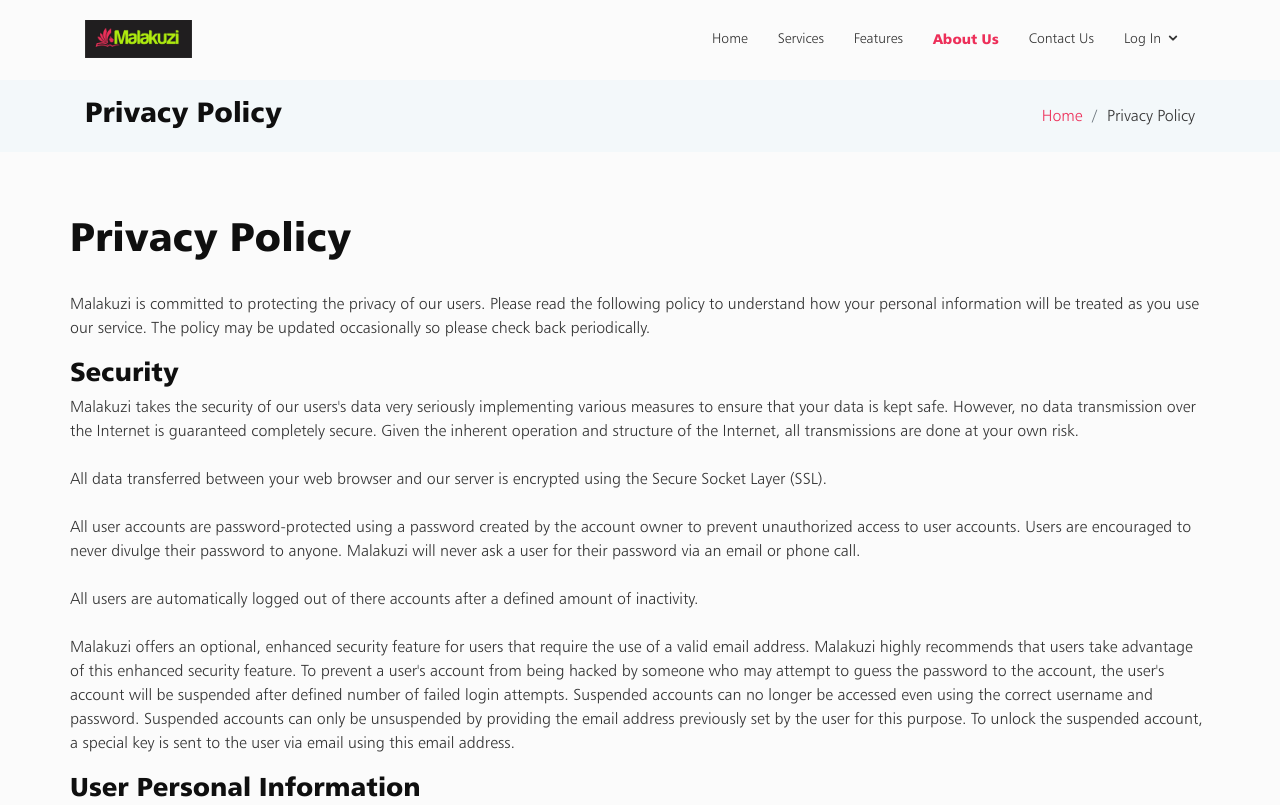
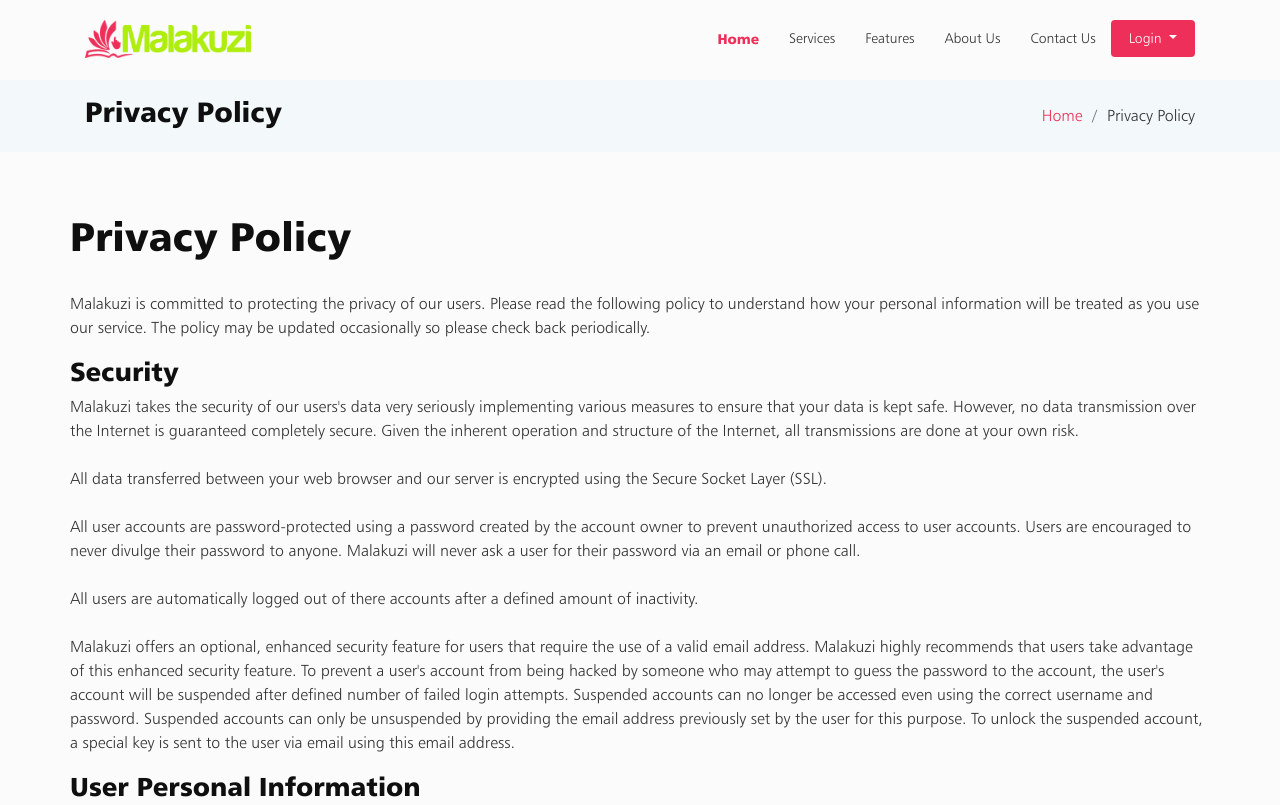
Before and after one commit to AmyXandra/Malakuzi, a plain HTML site: page privacypolicy.html in a window 1280 px wide. Shown: the top 805 px of the page. Drawn offline with Linux system fonts and the light colour scheme.

Commit message:
more changes

```diff
--- a/privacypolicy.html
+++ b/privacypolicy.html
@@ -42,18 +42,18 @@
 <body>
 
     <!-- ======= Header ======= -->
-    <header id="header" class="fixed-top ">
+    <!-- ======= Header ======= -->
+    <header id="header" class="fixed-top header-transparent">
         <div class="container">
 
           <div class="logo float-left">
             <!--<h1 class="text-light"><a href="index.html"><span>Malakuzi</span></a></h1>-->
-                <!--<h1 class="text-light"><a href="index.html"><span>Malakuzi</span></a></h1>-->
-                <a href="index.html"><img src="assets/img/MalakuziLogo.jpeg" alt="" class="img-fluid"></a>
+             <a href="index.html"><img src="assets/img/Malakuzi-logo.png" alt="" class="img-fluid"></a>
           </div>
 
           <nav class="nav-menu float-right d-none d-lg-block">
               <ul>
-                    <li><a href="index.html#hero-no-slider">Home</a></li>
+                  <li class="active"><a href="index.html#hero-no-slider">Home</a></li>
                   <li><a href="index.html#services">Services</a></li>
                   <li><a href="index.html#features">Features</a></li>
                   <!--<li><a href="portfolio.html">Portfolio</a></li>
@@ -76,14 +76,25 @@
                         <li><a href="#">Drop Down 5</a></li>
                     </ul>
                     </li>-->
-                    <li class="active"><a href="about.html">About Us</a></li>
+                  <li><a href="about.html">About Us</a></li>
                   <li><a href="contact.html">Contact Us</a></li>
-                    <li class="drop-down"><a href="#">Log In</a>
+                  <!-- <li class="drop-down">
+                      <a href="#">Log In</a>
                       <ul>
                           <li><a href="parent.html">Parent</a></li>
                           <li><a href="staff.html">Staff</a></li>
                           <li><a href="student.html">Student</a></li>
                       </ul>
+                  </li> -->
+                  <li class="nav-item dropdown">
+                    <a class="nav-link dropdown-toggle login-btn" href="#" id="navbarDropdownMenuLink" data-toggle="dropdown" aria-haspopup="true" aria-expanded="false">
+                        Login
+                    </a>
+                    <div class="dropdown-menu" aria-labelledby="navbarDropdownMenuLink">
+                        <a class="dropdown-item" href="parent.html">Parent Login</a>
+                        <a class="dropdown-item" href="staff.html">Staff Login</a>
+                        <a class="dropdown-item" href="student.html">Student Login</a>
+                    </div>
                     </li>
               </ul>
           </nav><!-- .nav-menu -->
```
Also changed, not shown: about.html (+15 -5 lines), contact.html (+15 -5 lines), staff.html (+1 -1 lines), student.html (+1 -1 lines), termsofservice.html (+17 -6 lines). Lines whose indentation alone changed are shown as unchanged.
